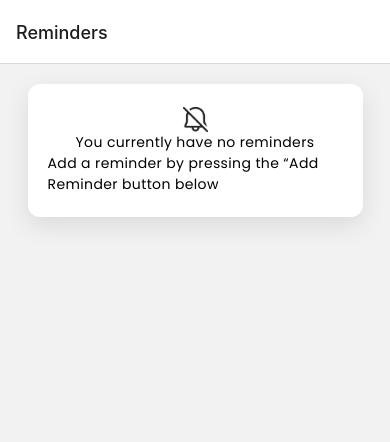
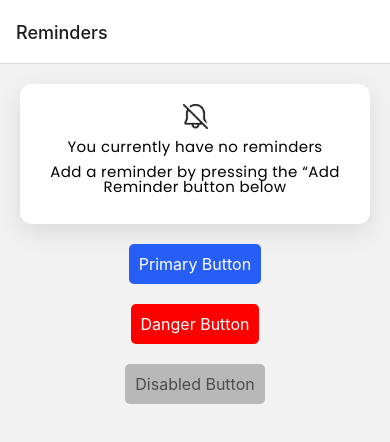
Before and after one commit to gmartins-dev/mobile-reminders, a React Native app: screen /Reminders in a window 390 px wide. Shown: the top 442 px of the page. Built offline with nearby package versions, Linux system fonts and the light colour scheme.

Commit message:
feat: add Button component

```diff
--- a/App.tsx
+++ b/App.tsx
@@ -1,4 +1,4 @@
-import Home from "@/pages/Home";
+import Home from "@/screens/Home";
 import { NavigationContainer } from "@react-navigation/native";
 import { createNativeStackNavigator } from "@react-navigation/native-stack";
 import * as Font from "expo-font";
--- /dev/null
+++ b/src/components/Button.tsx
@@ -0,0 +1,46 @@
+import React from "react";
+import { StyleSheet, Text, TouchableOpacity } from "react-native";
+import Colors from "../constants/Colors";
+
+interface ButtonProps {
+  variant: "primary" | "danger" | "disabled";
+  text: string;
+  onPress: () => void;
+  style?: object;
+}
+
+const Button: React.FC<ButtonProps> = ({ variant, text, onPress, style }) => {
+  const backgroundColor =
+    variant === "primary"
+      ? Colors.blue
+      : variant === "danger"
+      ? Colors.red
+      : Colors.greyButtonBackground;
+
+  const textColor = variant === "disabled" ? Colors.greyButtonText : "#FFFFFF";
+
+  return (
+    <TouchableOpacity
+      style={[styles.button, { backgroundColor }, style]}
+      onPress={onPress}
+      disabled={variant === "disabled"}
+    >
+      <Text style={[styles.text, { color: textColor }]}>{text}</Text>
+    </TouchableOpacity>
+  );
+};
+
+const styles = StyleSheet.create({
+  button: {
+    padding: 10,
+    borderRadius: 5,
+    justifyContent: "center",
+    alignItems: "center",
+    marginVertical: 10,
+  },
+  text: {
+    fontSize: 16,
+  },
+});
+
+export default Button;
--- a/src/components/NoRemindersCard.tsx
+++ b/src/components/NoRemindersCard.tsx
@@ -1,6 +1,6 @@
 import NoRemindersIcon from "@/assets/icons/noRemindersIcon.png";
 import Colors from "@/constants/Colors";
-import { fontFamily } from "@/constants/FontFamily";
+import { defaultFontFamily } from "@/constants/FontFamily";
 import React from "react";
 import { Image, StyleSheet, Text, View } from "react-native";
 
@@ -12,11 +12,11 @@ const NoRemindersCard = () => {
         source={NoRemindersIcon}
         style={styles.cardImage}
       />
-      <View style={styles.cardTitle}>
-        <Text style={fontFamily.default}>You currently have no reminders</Text>
+      <View>
+        <Text style={styles.cardTitle}>You currently have no reminders</Text>
       </View>
-      <View style={styles.cardDescription}>
-        <Text style={fontFamily.default}>
+      <View>
+        <Text style={styles.cardDescription}>
           Add a reminder by pressing the “Add Reminder button below
         </Text>
       </View>
@@ -26,8 +26,8 @@ const NoRemindersCard = () => {
 
 const styles = StyleSheet.create({
   cardWrapper: {
-    width: 335,
-    height: 133,
+    width: "100%",
+    height: "auto",
     flexShrink: 0,
     borderRadius: 12,
     backgroundColor: "#FFF",
@@ -46,21 +46,23 @@ const styles = StyleSheet.create({
   },
   cardTitle: {
     color: Colors.bodyText,
+    fontFamily: defaultFontFamily,
     textAlign: "center",
-    fontFamily: "Poppins",
     fontSize: 15,
     fontWeight: "500",
     lineHeight: 15,
     letterSpacing: 0.374,
+    paddingTop: 10,
   },
   cardDescription: {
     color: Colors.bodyText,
+    fontFamily: defaultFontFamily,
     textAlign: "center",
-    fontFamily: "Poppins",
     fontSize: 15,
     fontWeight: "500",
     lineHeight: 15,
     letterSpacing: 0.374,
+    paddingVertical: 10,
   },
 });
 
--- a/src/constants/FontFamily.ts
+++ b/src/constants/FontFamily.ts
@@ -1,5 +1 @@
-export const fontFamily = {
-  default: {
-    fontFamily: "Poppins",
-  },
-};
+export const defaultFontFamily = "Poppins";
--- a/src/pages/Home.tsx
+++ b/src/screens/Home.tsx
@@ -1,3 +1,4 @@
+import Button from "@/components/Button";
 import NoRemindersCard from "@/components/NoRemindersCard";
 import React from "react";
 import { StyleSheet, View } from "react-native";
@@ -6,6 +7,14 @@ const Home = () => {
   return (
     <View style={styles.container}>
       <NoRemindersCard />
+      <Button
+        variant="primary"
+        text="Primary Button"
+        onPress={() => {}}
+        style={{ marginTop: 20 }}
+      />
+      <Button variant="danger" text="Danger Button" onPress={() => {}} />
+      <Button variant="disabled" text="Disabled Button" onPress={() => {}} />
     </View>
   );
 };
```
